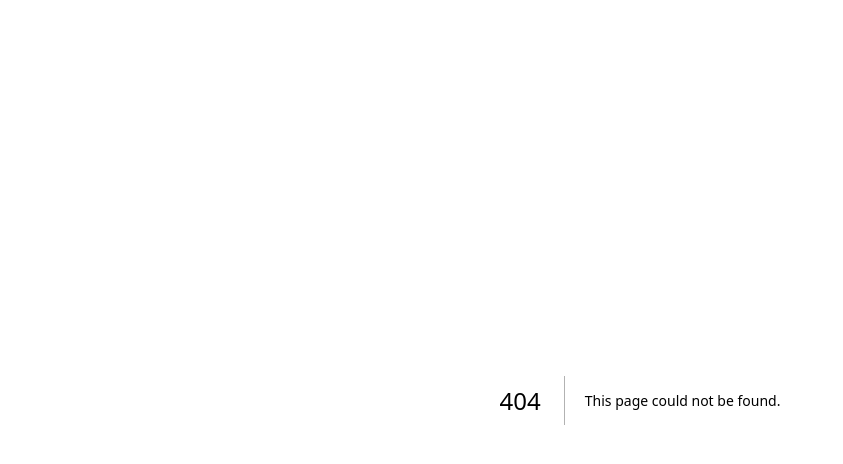
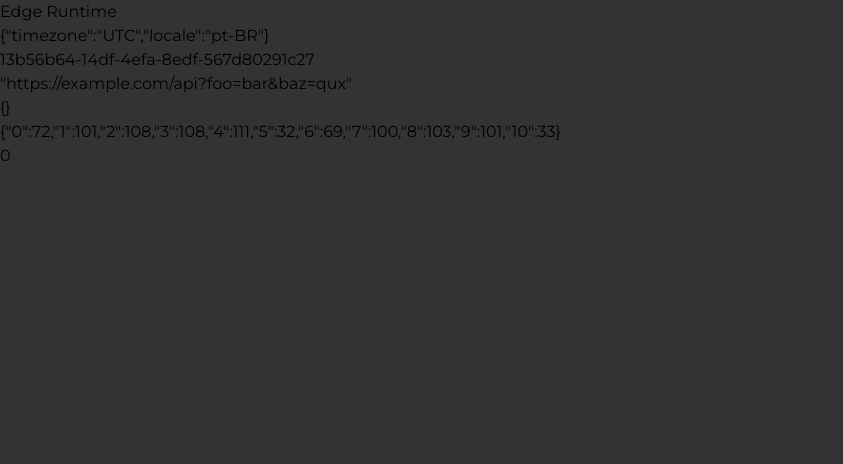
Before and after one commit to gabrielogregorio/lab-nextjs, a Next.js app: page /edge in a window 1280 px wide. Before the commit this address had no page. Shown: the top 464 px of the page, without its empty margins (0-843 px from the left). Built offline with nearby package versions, Linux system fonts and the light colour scheme.

Commit message:
feat: added edge example

```diff
--- /dev/null
+++ b/src/app/edge/page.tsx
@@ -0,0 +1,71 @@
+import { parseUrl } from "next/dist/shared/lib/router/utils/parse-url";
+
+export const runtime = "edge";
+
+// Não roda no node e sim no edge. O código passar a rodar em um ambiente mais enxuto sem acesso as apis do node como fs
+// o default é nodejs
+// edge é mais rapido
+// na vercel, isso tem algum efeito
+// na edge pode ser distribuido globalmente no edge da vercel
+// podendo fica mais proximo do usuário
+// fora da vercel sem uma aplicação real para o edge, pode não ter tantos efeitos reais, mas ter menos conexões com o node pode
+// ser mais rapido.
+// Abaixo algumas apis disponíveis no edge runtime
+
+
+export default async function Page() {
+  const startTime = Date.now();
+
+  const geoData = {
+    timezone: Intl.DateTimeFormat().resolvedOptions().timeZone,
+    locale: "pt-BR",
+  };
+
+  const requestId = crypto.randomUUID();
+
+  const parsedUrl = new URL("https://example.com/api?foo=bar&baz=qux");
+
+  const encoder = new TextEncoder();
+  const encoded = encoder.encode("Hello Edge!");
+
+  const processingTime = Date.now() - startTime;
+
+  return (
+    <div>
+      <div>
+        Edge Runtime
+
+        <div>
+
+          {JSON.stringify(geoData)}
+        </div>
+
+
+        <div>
+
+          {requestId}
+        </div>
+
+        <div>
+
+          {JSON.stringify(parsedUrl.toJSON())}
+        </div>
+
+        <div>
+
+          {JSON.stringify(encoder)}
+        </div>
+
+        <div>
+
+          {JSON.stringify(encoded)}
+        </div>
+
+        <div>
+
+          {JSON.stringify(processingTime)}
+        </div>
+      </div>
+    </div>
+  );
+}
```
